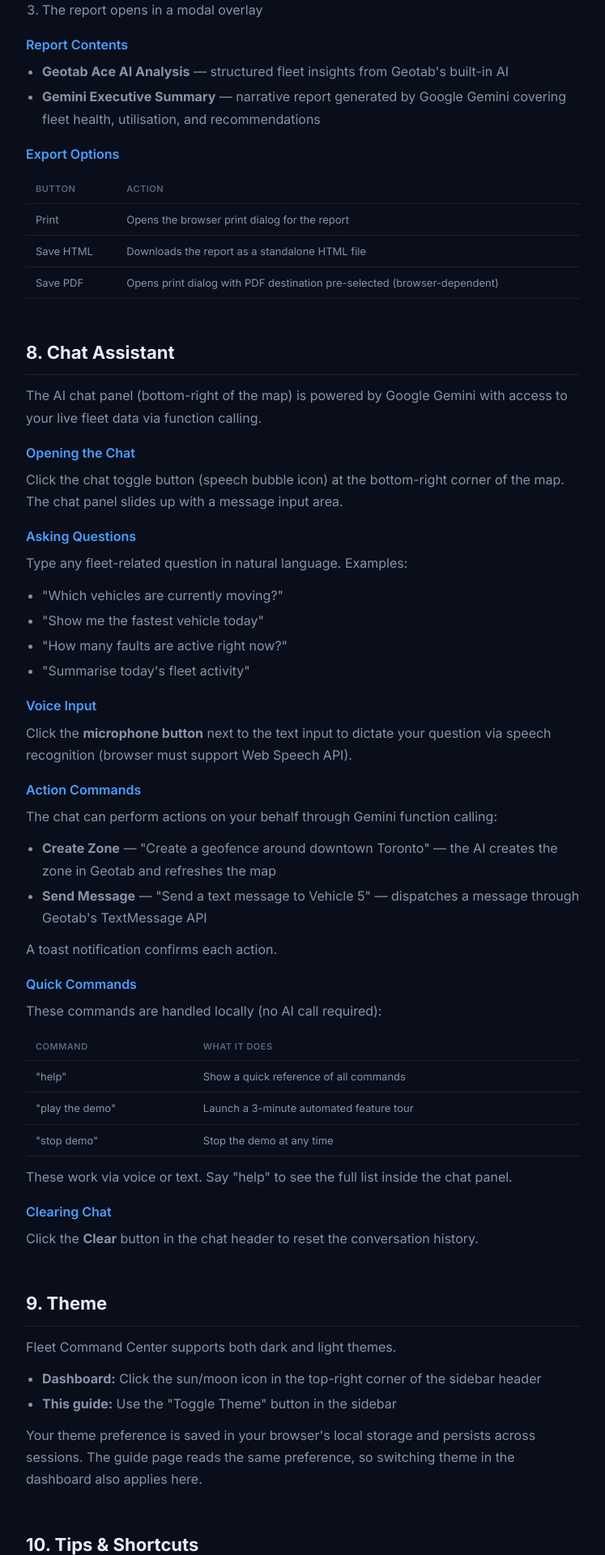
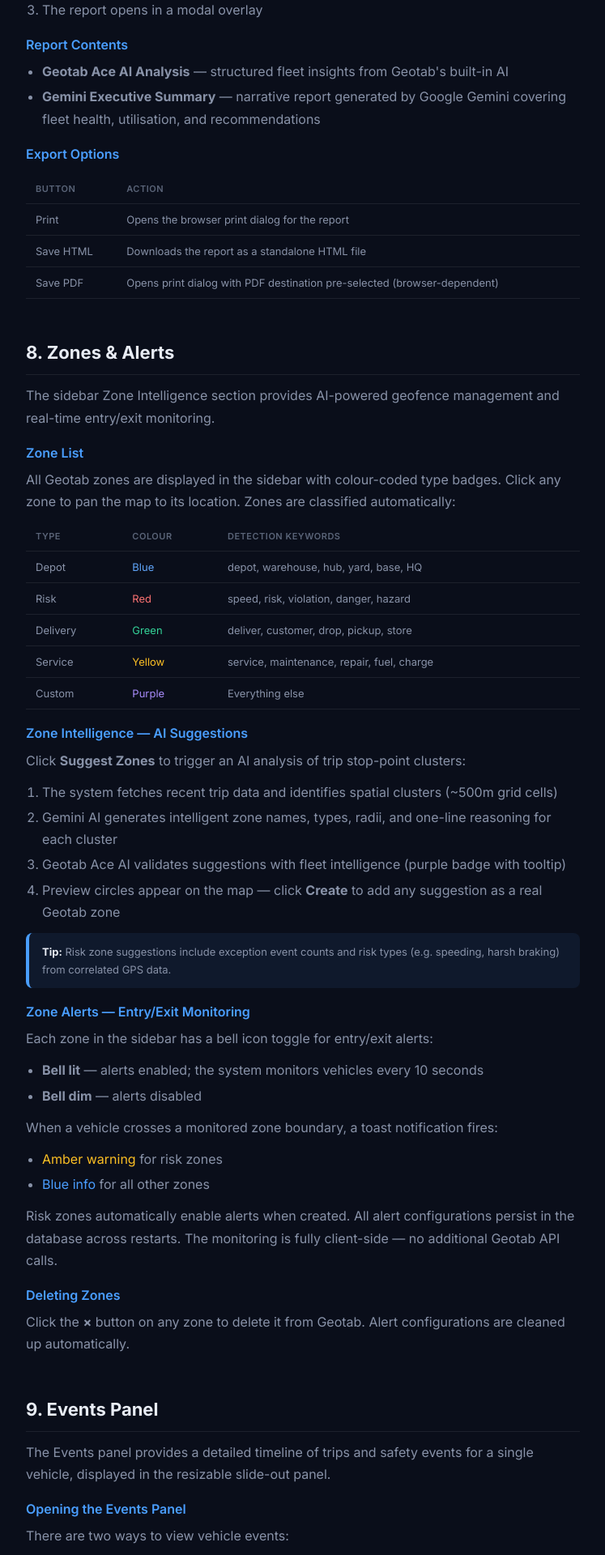
Before and after one commit to harmsolo13/geotab-fleet-mcp, a Flask app: page /guide in a window 1280 px wide. Shown: the part 4520-6440 px from the top of the page at 81% size, without its empty margins (256-1003 px from the left). Run offline with Flask 3, Linux system fonts and the light colour scheme; some libraries are stand-ins or nearby versions.

Commit message:
Add Zones & Alerts and Events Panel sections to user guide
- Section 8: Zones & Alerts — zone list, type classification table, AI
  suggestions workflow, entry/exit alert monitoring (bell toggle), risk
  zone auto-enable, zone deletion
- Section 9: Events Panel — quick view vs full timeline, trip cards with
  stop detection, exception severity table (red/amber/yellow), stop pins,
  pop-out
- Renumbered Chat (10), Theme (11), Tips (12)
- Added nav links for both new sections

Co-Authored-By: Claude Opus 4.6 <noreply@anthropic.com>

```diff
--- a/templates/guide.html
+++ b/templates/guide.html
@@ -305,6 +305,8 @@
             <a href="#detail">Vehicle Detail</a>
             <a href="#replay">Trip Replay</a>
             <a href="#report">Fleet Report</a>
+            <a href="#zones">Zones &amp; Alerts</a>
+            <a href="#events">Events Panel</a>
             <a href="#chat">Chat Assistant</a>
             <a href="#theme">Theme</a>
             <a href="#tips">Tips &amp; Shortcuts</a>
@@ -481,9 +483,84 @@
                 </table>
             </section>
 
-            <!-- 8. Chat Assistant -->
+            <!-- 8. Zones & Alerts -->
+            <section id="zones">
+                <h2>8. Zones &amp; Alerts</h2>
+                <p>The sidebar Zone Intelligence section provides AI-powered geofence management and real-time entry/exit monitoring.</p>
+
+                <h3>Zone List</h3>
+                <p>All Geotab zones are displayed in the sidebar with colour-coded type badges. Click any zone to pan the map to its location. Zones are classified automatically:</p>
+                <table class="field-table">
+                    <tr><th>Type</th><th>Colour</th><th>Detection Keywords</th></tr>
+                    <tr><td>Depot</td><td><span style="color:#60a5fa">Blue</span></td><td>depot, warehouse, hub, yard, base, HQ</td></tr>
+                    <tr><td>Risk</td><td><span style="color:#f87171">Red</span></td><td>speed, risk, violation, danger, hazard</td></tr>
+                    <tr><td>Delivery</td><td><span style="color:#34d399">Green</span></td><td>deliver, customer, drop, pickup, store</td></tr>
+                    <tr><td>Service</td><td><span style="color:#fbbf24">Yellow</span></td><td>service, maintenance, repair, fuel, charge</td></tr>
+                    <tr><td>Custom</td><td><span style="color:#a78bfa">Purple</span></td><td>Everything else</td></tr>
+                </table>
+
+                <h3>Zone Intelligence &mdash; AI Suggestions</h3>
+                <p>Click <strong>Suggest Zones</strong> to trigger an AI analysis of trip stop-point clusters:</p>
+                <ol>
+                    <li>The system fetches recent trip data and identifies spatial clusters (~500m grid cells)</li>
+                    <li>Gemini AI generates intelligent zone names, types, radii, and one-line reasoning for each cluster</li>
+                    <li>Geotab Ace AI validates suggestions with fleet intelligence (purple badge with tooltip)</li>
+                    <li>Preview circles appear on the map &mdash; click <strong>Create</strong> to add any suggestion as a real Geotab zone</li>
+                </ol>
+                <div class="callout callout-tip"><strong>Tip:</strong> Risk zone suggestions include exception event counts and risk types (e.g. speeding, harsh braking) from correlated GPS data.</div>
+
+                <h3>Zone Alerts &mdash; Entry/Exit Monitoring</h3>
+                <p>Each zone in the sidebar has a bell icon toggle for entry/exit alerts:</p>
+                <ul>
+                    <li><strong>Bell lit</strong> &mdash; alerts enabled; the system monitors vehicles every 10 seconds</li>
+                    <li><strong>Bell dim</strong> &mdash; alerts disabled</li>
+                </ul>
+                <p>When a vehicle crosses a monitored zone boundary, a toast notification fires:</p>
+                <ul>
+                    <li><span style="color:#fbbf24">Amber warning</span> for risk zones</li>
+                    <li><span style="color:#4a9eff">Blue info</span> for all other zones</li>
+                </ul>
+                <p>Risk zones automatically enable alerts when created. All alert configurations persist in the database across restarts. The monitoring is fully client-side &mdash; no additional Geotab API calls.</p>
+
+                <h3>Deleting Zones</h3>
+                <p>Click the <strong>&times;</strong> button on any zone to delete it from Geotab. Alert configurations are cleaned up automatically.</p>
+            </section>
+
+            <!-- 9. Events Panel -->
+            <section id="events">
+                <h2>9. Events Panel</h2>
+                <p>The Events panel provides a detailed timeline of trips and safety events for a single vehicle, displayed in the resizable slide-out panel.</p>
+
+                <h3>Opening the Events Panel</h3>
+                <p>There are two ways to view vehicle events:</p>
+                <ul>
+                    <li><strong>Quick View</strong> &mdash; in the vehicle detail panel, click <strong>Quick View</strong> under Safety Events to see the last 10 exception events inline</li>
+                    <li><strong>Full Timeline</strong> &mdash; click <strong>Full Timeline &rarr;</strong> (or the timeline icon in the vehicle list) to open the Events tab in the slide-out panel</li>
+                </ul>
+
+                <h3>Timeline Contents</h3>
+                <p>The full timeline shows trips and exceptions merged chronologically (newest first):</p>
+                <ul>
+                    <li><strong>Trip cards</strong> &mdash; start/end time, distance, max speed, average speed, and inline stop detection from GPS breadcrumb analysis</li>
+                    <li><strong>Exception events</strong> &mdash; colour-coded by severity (red for collisions, amber for driving violations, yellow for compliance). Correlated to trips by timestamp overlap</li>
+                    <li><strong>Stop pins</strong> &mdash; detected stops are plotted on the map with colour-coded markers. Click any stop to replay that trip segment</li>
+                </ul>
+
+                <h3>Event Severity</h3>
+                <table class="field-table">
+                    <tr><th>Severity</th><th>Colour</th><th>Event Types</th></tr>
+                    <tr><td>Critical</td><td><span style="color:#f87171">Red</span></td><td>Major/Minor/Possible Collision</td></tr>
+                    <tr><td>Driving</td><td><span style="color:#f59e0b">Amber</span></td><td>Speeding, Max Speed, Harsh Braking, Hard Acceleration, Harsh Cornering</td></tr>
+                    <tr><td>Compliance</td><td><span style="color:#fbbf24">Yellow</span></td><td>Seat Belt, Engine Light On, Engine Fault</td></tr>
+                </table>
+
+                <h3>Pop-out</h3>
+                <p>Click the pop-out button to open the events timeline in a standalone browser tab, including the stop-point map pins.</p>
+            </section>
+
+            <!-- 10. Chat Assistant -->
             <section id="chat">
-                <h2>8. Chat Assistant</h2>
+                <h2>10. Chat Assistant</h2>
                 <p>The AI chat panel (bottom-right of the map) is powered by Google Gemini with access to your live fleet data via function calling.</p>
 
                 <h3>Opening the Chat</h3>
@@ -523,9 +600,9 @@
                 <p>Click the <strong>Clear</strong> button in the chat header to reset the conversation history.</p>
             </section>
 
-            <!-- 9. Theme -->
+            <!-- 11. Theme -->
             <section id="theme">
-                <h2>9. Theme</h2>
+                <h2>11. Theme</h2>
                 <p>Fleet Command Center supports both dark and light themes.</p>
                 <ul>
                     <li><strong>Dashboard:</strong> Click the sun/moon icon in the top-right corner of the sidebar header</li>
@@ -534,9 +611,9 @@
                 <p>Your theme preference is saved in your browser's local storage and persists across sessions. The guide page reads the same preference, so switching theme in the dashboard also applies here.</p>
             </section>
 
-            <!-- 10. Tips & Shortcuts -->
+            <!-- 12. Tips & Shortcuts -->
             <section id="tips">
-                <h2>10. Tips &amp; Shortcuts</h2>
+                <h2>12. Tips &amp; Shortcuts</h2>
                 <table class="field-table">
                     <tr><th>Shortcut / Feature</th><th>Description</th></tr>
                     <tr><td><kbd>Enter</kbd></td><td>Send message in chat</td></tr>
```
